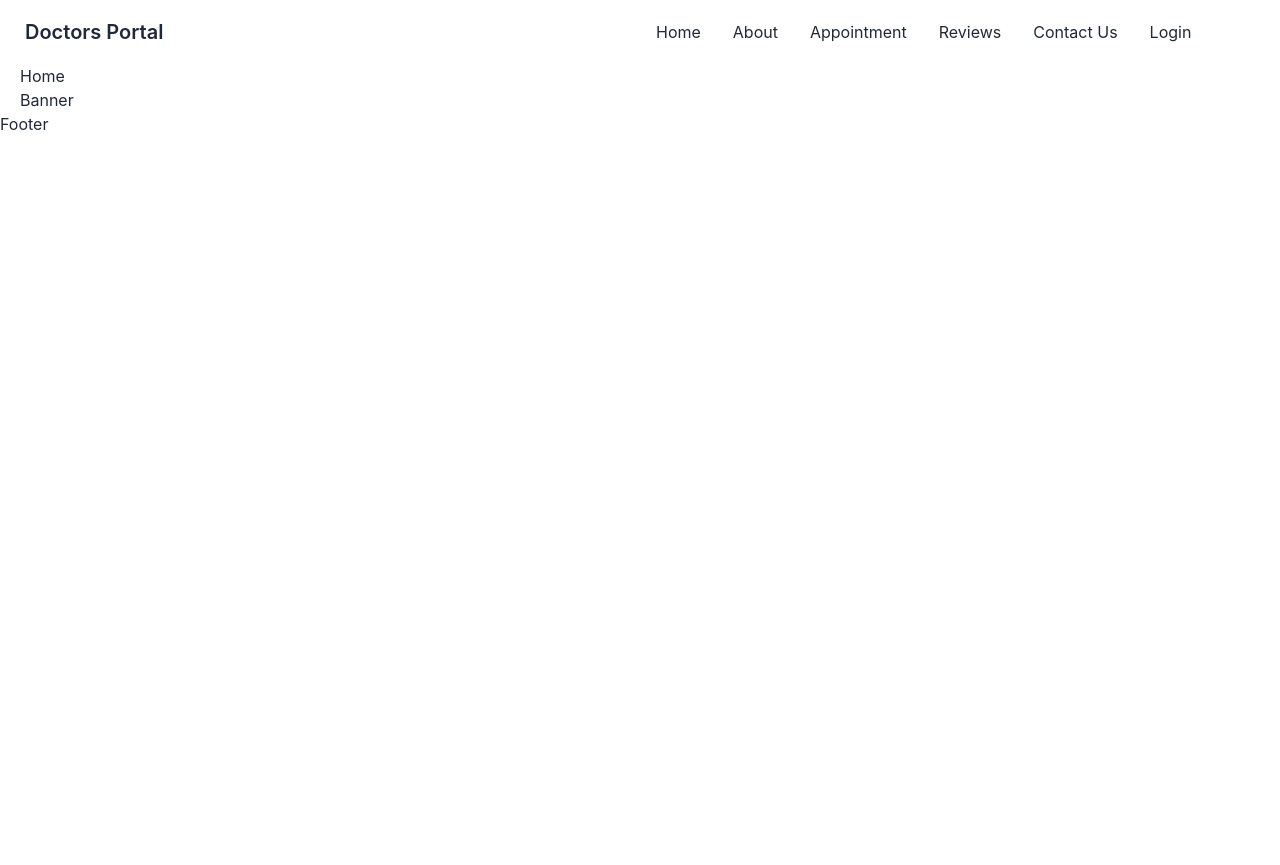
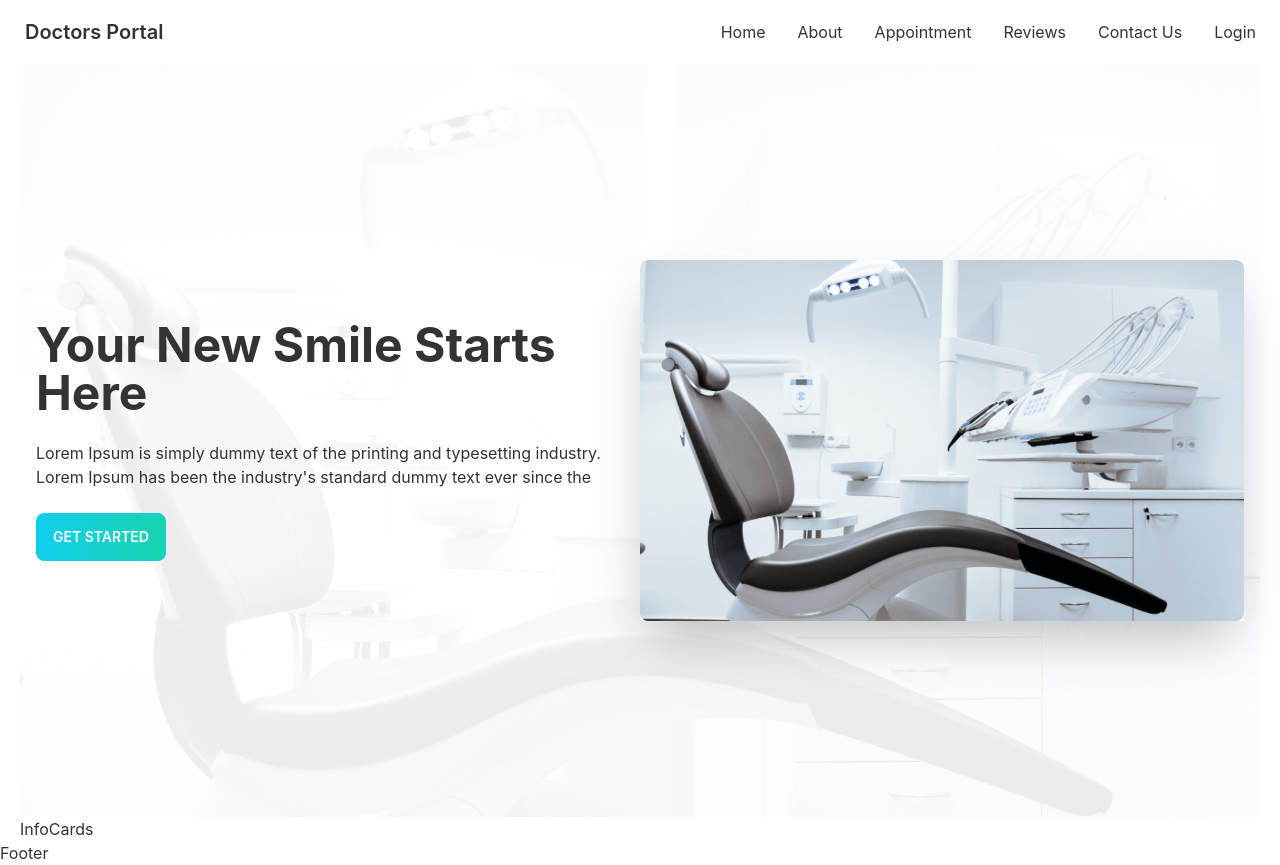
Before and after one commit to mohammedtakbir/doctors-portal-client, a React (Create React App) app: page / in a window 1280 px wide. Before the commit the page ends 800 px from the top, so only its background shows below. Built offline with nearby package versions, Linux system fonts and the light colour scheme.

Commit message:
banner added

```diff
--- /dev/null
+++ b/src/Pages/Home/Banner/Banner.css
@@ -0,0 +1,6 @@
+.banner-bg{
+    background-image: url(../../../assets/images/bg.png);
+    background-position: center;
+    background-size: cover;
+    background-repeat: no-repeat;
+}
--- a/src/Pages/Home/Banner/Banner.js
+++ b/src/Pages/Home/Banner/Banner.js
@@ -1,9 +1,20 @@
 import React from 'react';
+import './Banner.css';
+import chair from '../../../assets/images/chair.png'
 
 const Banner = () => {
     return (
-        <div>
-            <h2>Banner</h2>
+        <div className='banner-bg py-[180px]'>
+            <div className="hero">
+                <div className="hero-content flex-col lg:flex-row-reverse">
+                    <img alt='' src={chair} className="shadow-2xl w-1/2" />
+                    <div>
+                        <h1 className="text-5xl font-bold">Your New Smile Starts Here</h1>
+                        <p className="py-6">Lorem Ipsum is simply dummy text of the printing and typesetting industry. Lorem Ipsum has been the industry's standard dummy text ever since the</p>
+                        <button className="btn btn-primary bg-gradient-to-r from-primary to-secondary text-white">Get Started</button>
+                    </div>
+                </div>
+            </div>
         </div>
     );
 };
--- a/src/Pages/Home/Home/Home.js
+++ b/src/Pages/Home/Home/Home.js
@@ -1,11 +1,12 @@
 import React from 'react';
+import InfoCards from '../../InfoCards/InfoCards';
 import Banner from '../Banner/Banner';
 
 const Home = () => {
     return (
         <div className='mx-5'>
-            <h2>Home</h2>
             <Banner />
+            <InfoCards />
         </div>
     );
 };
--- /dev/null
+++ b/src/Pages/InfoCards/InfoCards.js
@@ -0,0 +1,11 @@
+import React from 'react';
+
+const InfoCards = () => {
+    return (
+        <div>
+            <h2>InfoCards</h2>
+        </div>
+    );
+};
+
+export default InfoCards;
--- a/src/Pages/Shared/Navbar/Navbar.js
+++ b/src/Pages/Shared/Navbar/Navbar.js
@@ -14,7 +14,7 @@ const Navbar = () => {
 
     return (
         <>
-            <div className="navbar bg-base-100">
+            <div className="navbar bg-base-100 justify-between">
                 <div className="navbar-start">
                     <div className="dropdown">
                         <label tabIndex={0} className="btn btn-ghost lg:hidden">
--- a/tailwind.config.js
+++ b/tailwind.config.js
@@ -3,6 +3,19 @@ module.exports = {
   content: [
     "./src/**/*.{js,jsx,ts,tsx}",
   ],
+  daisyui: {
+    themes: [
+      {
+        doctorTheme: {
+          "primary": "#0FCFEC",
+          "secondary": "#19D3AE",
+          "accent": "#3A4256",
+          "neutral": "#331E33",
+          "base-100": "#FFFFFF",
+        }
+      }
+    ]
+  },
   theme: {
     extend: {},
   },
```
